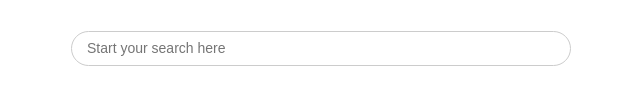
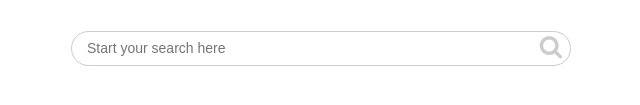
Before and after one commit to kimcoop/niche-autocomplete, a website: page index.html in a window 1280 px wide. Shown: the part 207-312 px from the top of the page, 319-959 px from the left. Drawn offline with nearby package versions, Linux system fonts and the light colour scheme; files that its build step writes are made by us from their sources; a web font is replaced by a local one.

Commit message:
Add search icon to theme 0

```diff
--- a/scss/_autocomplete-theme-0.scss
+++ b/scss/_autocomplete-theme-0.scss
@@ -5,8 +5,20 @@
 
 .theme-0 {
 
+  .input-search-container {
+    position: relative;
+    &::after {
+      @include font-awesome-icon("\f002", 1.5em);
+      color: #ccc;
+      position: absolute;
+      right: 9px;
+      top: 3px;
+    }
+  }
+
   .input-search {
     border-radius: 20px;
+    padding-right: 35px;
   }
 
   .list-results {
@@ -26,9 +38,11 @@
     }
   }
 
-  .result-name {
-    transition: all 0.5s ease;
-    -webkit-transition: all 0.5s ease;
+  .result {
+    position: relative;
+    -moz-transition: background 0.3s ease;
+    -webkit-transition: background 0.3s ease;
+    transition: background 0.3s ease;
   }
 
   .result-location {
@@ -40,7 +54,6 @@
 
     .result-name {
       font-weight: bold;
-      padding-left: 5px;
     }
   }
 }
--- a/scss/_autocomplete-theme-1.scss
+++ b/scss/_autocomplete-theme-1.scss
@@ -82,14 +82,8 @@
     width: 70%;
 
     &::after {
-      content: "\f138";
-      display: inline-block;
-      font: normal normal normal 14px/1 FontAwesome;
-      font-size: inherit;
-      -moz-osx-font-smoothing: grayscale;
+      @include font-awesome-icon("\f138");
       opacity: 0;
-      text-rendering: auto;
-      -webkit-font-smoothing: antialiased;
       -moz-transition: opacity 0.3s, -moz-transform 0.3s;
       -webkit-transition: opacity 0.3s, -webkit-transform 0.3s;
       transition: opacity 0.3s, transform 0.3s;
--- a/scss/_autocomplete.scss
+++ b/scss/_autocomplete.scss
@@ -1,6 +1,17 @@
 /**
  * _autocomplete.scss
  */
+
+
+@mixin font-awesome-icon($content, $font-size: 'inherit') {
+  content: $content;
+  display: inline-block;
+  font: normal normal normal 14px/1 FontAwesome;
+  font-size: $font-size;
+  text-rendering: auto;
+  -moz-osx-font-smoothing: grayscale;
+  -webkit-font-smoothing: antialiased;
+}
 
 %result-selected {
   color: red; // TODO;
```
